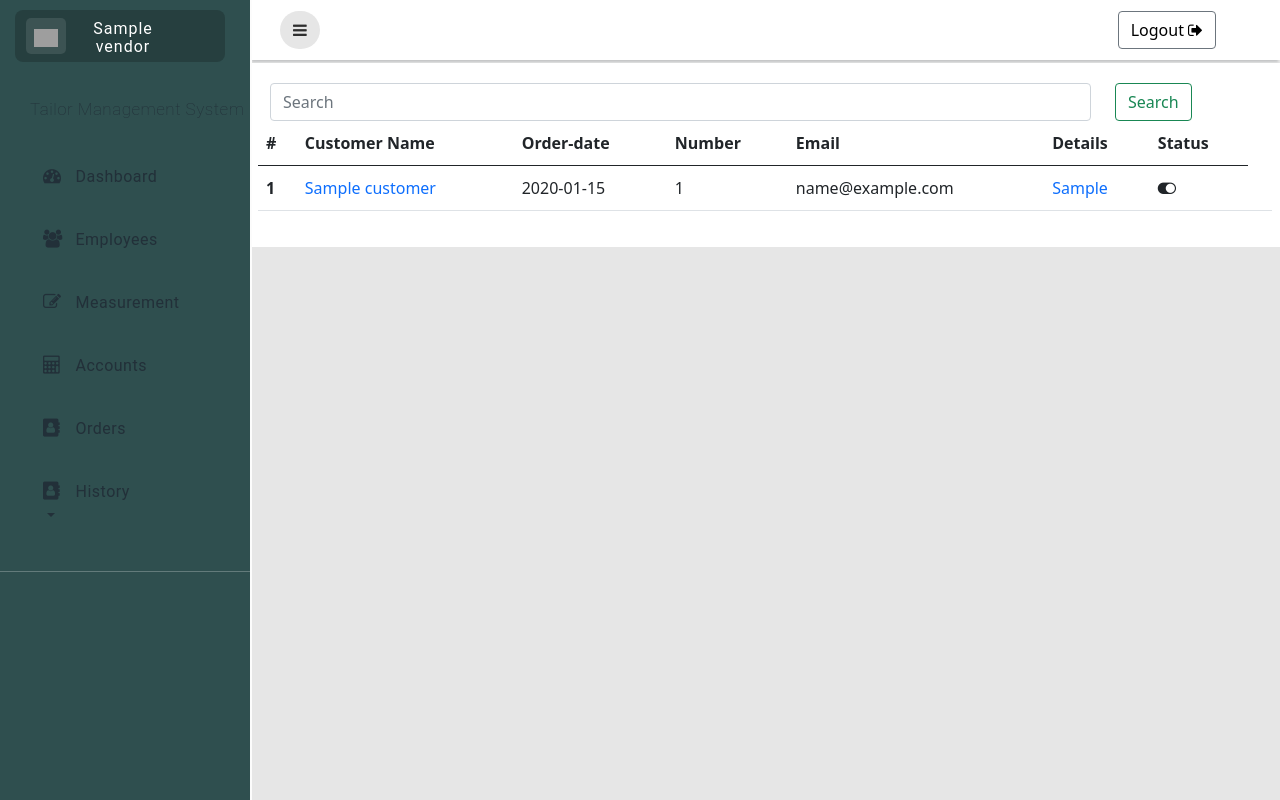
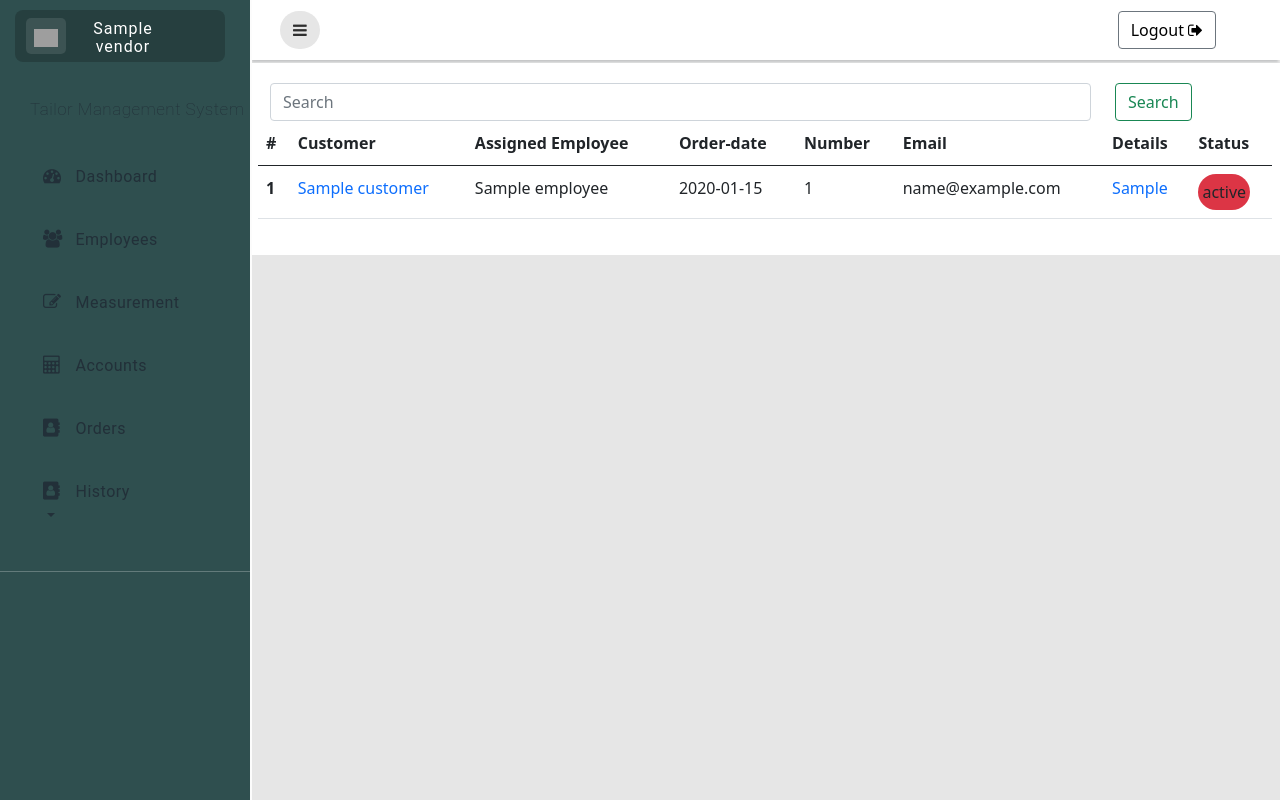
Before and after one commit to ReDiot69/tms, a Django app: template templates/order.html in a window 1280 px wide. Run offline with Django 4.2, Linux system fonts and the light colour scheme; the template is opened without the code that fills it: most values are stand-ins (such as "Sample title", 1, 10 or a date in 2020); some libraries are stand-ins or nearby versions; grey boxes are pictures that could not be loaded.

Commit message:
order page

```diff
--- a/templates/order.html
+++ b/templates/order.html
@@ -21,7 +21,8 @@
                 <thead class="thead-dark">
                     <tr>
                         <th class="th">#</th>
-                        <th class="th">Customer Name</th>
+                        <th class="th">Customer</th>
+                        <th class="th">Assigned Employee</th>
                         <th class="th">Order-date</th>
                         <th class="th">Number</th>
                         <th class="th">Email</th>
@@ -37,26 +38,28 @@
                 <tbody>
                 {% if singlecus %}
                     <tr>
-                        <th scope="row">{{order.customer_measurement.customer.id}}</th>
+                        <th scope="row">
+                            {{order.customer_measurement}}
+                        </th>
                         <td><a href="#"><label for="name" name="name">{{order.customer_measurement.customer.name}}</label></a></td>
+                        <td><label for="emp_name" name="emp_name">{{order.employee.name}}</label></td>
                         <td><label for="order-date" name="order-date">{{order.orderdate}}</label></td>
                         <td><label for="number" name="number">{{order.customer_measurement.customer.number}}</label></td>
                         <td><label for="email" name="email">{{order.customer_measurement.customer.email}}</label></td>
                         <td><a href=""><label for="measurement" name="measurement">{{order.customer_measurement}}</label></a></td>
                         <td><label for="status" name="status">{{order.status}}</label></td>
-                        <td><label for="advance" name="advance"></label></td>
                       </tr>
                 {% else %}
                 {% for o in order%}
                     <tr>
                         <th scope="row">{{o.customer_measurement.customer.id}}</th>
                         <td><a href="#"><label for="name" name="name">{{o.customer_measurement.customer.name}}</label></a></td>
+                        <td><label for="emp_name" name="emp_name">{{o.employee.name}}</label></td>
                         <td><label for="order-date" name="order-date">{{o.orderdate}}</label></td>
                         <td><label for="number" name="number">{{o.customer_measurement.customer.number}}</label></td>
                         <td><label for="email" name="email">{{o.customer_measurement.customer.email}}</label></td>
                         <td><a href=""><label for="measurement" name="measurement">{{o.customer_measurement}}</label></a></td>
-                        <td><label for="status" name="status"><i class="fa fa-toggle-on"></i></label></td>
-                        <td><label for="advance" name="advance"></label></td>
+                        <td><label for="status" name="status" class="bg-danger rounded-pill p-1">{{o.status}}</label></td>
                       </tr>
                 {% endfor%}
                 {% endif %}
```
